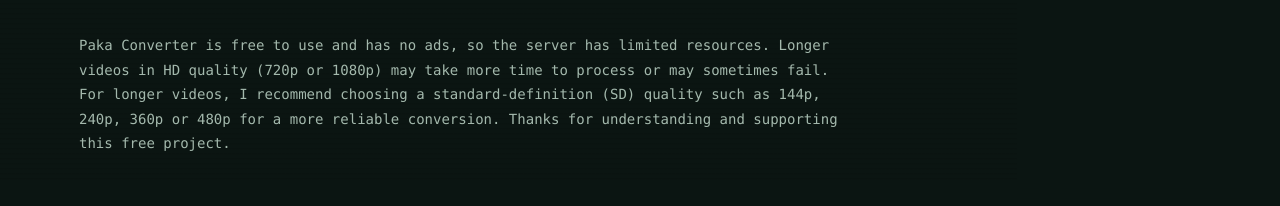
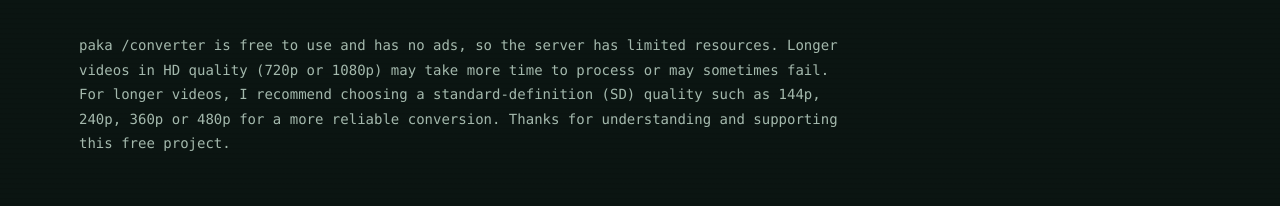
Before and after one commit to pkballa161-sketch/paka-converter-self, a website: page public/index.html in a window 1280 px wide. Shown: the part 1599-1805 px from the top of the page. Drawn offline with Linux system fonts and the light colour scheme; no server answers.

```diff
--- a/public/index.html
+++ b/public/index.html
@@ -179,7 +179,7 @@ root@pake:~$ █
 <section class="how" id="limitations">
 <h2>A quick note about video quality</h2>
 <p style="max-width: 760px; margin: 0; color: var(--muted); font-size: 14px; line-height: 1.75;">
-      Paka Converter is free to use and has no ads, so the server has limited resources. Longer videos in HD quality (720p or 1080p) may take more time to process or may sometimes fail. For longer videos, I recommend choosing a standard-definition (SD) quality such as 144p, 240p, 360p or 480p for a more reliable conversion. Thanks for understanding and supporting this free project.
+      paka /converter is free to use and has no ads, so the server has limited resources. Longer videos in HD quality (720p or 1080p) may take more time to process or may sometimes fail. For longer videos, I recommend choosing a standard-definition (SD) quality such as 144p, 240p, 360p or 480p for a more reliable conversion. Thanks for understanding and supporting this free project.
     </p>
 </section>
 </main>
```
